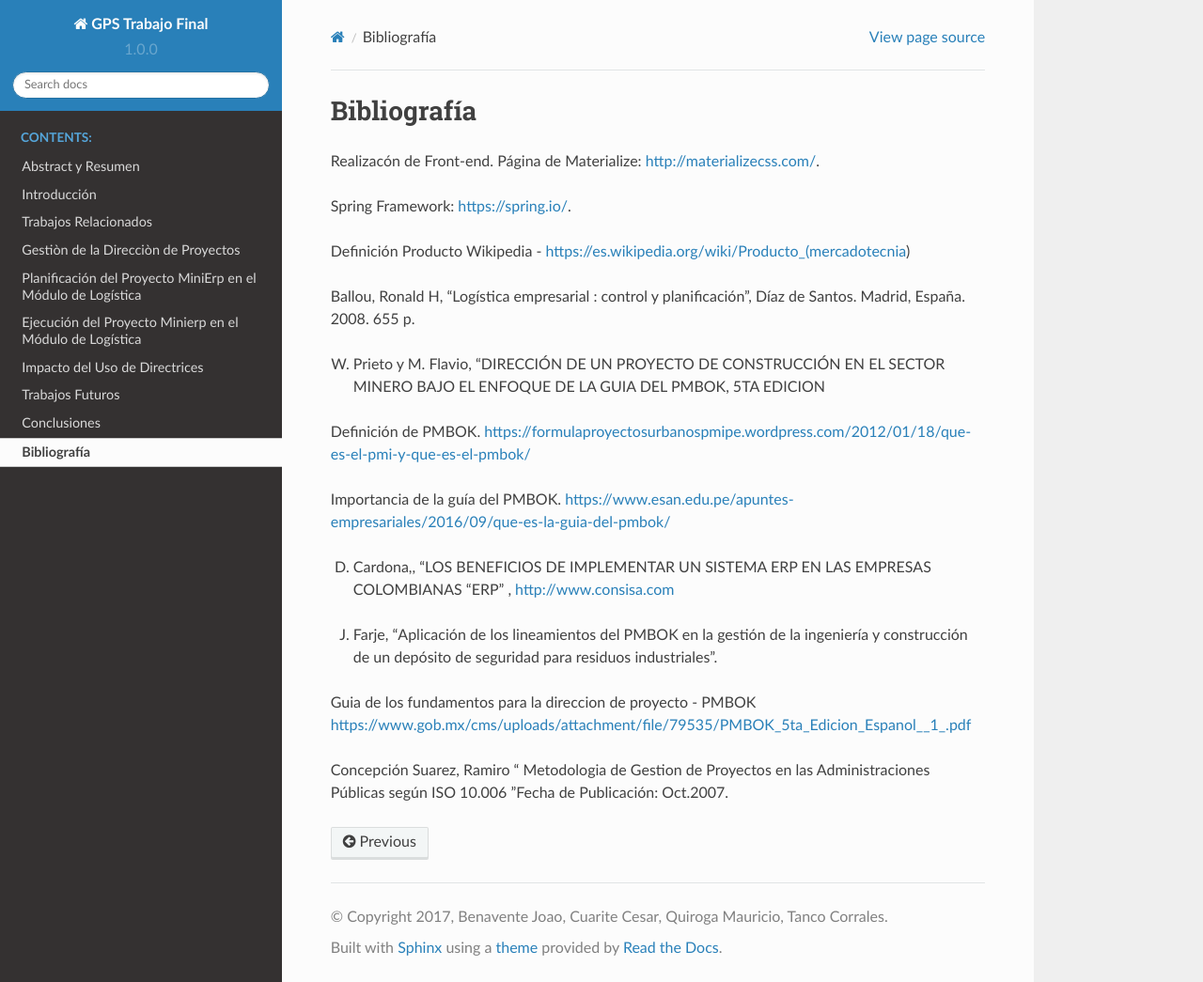
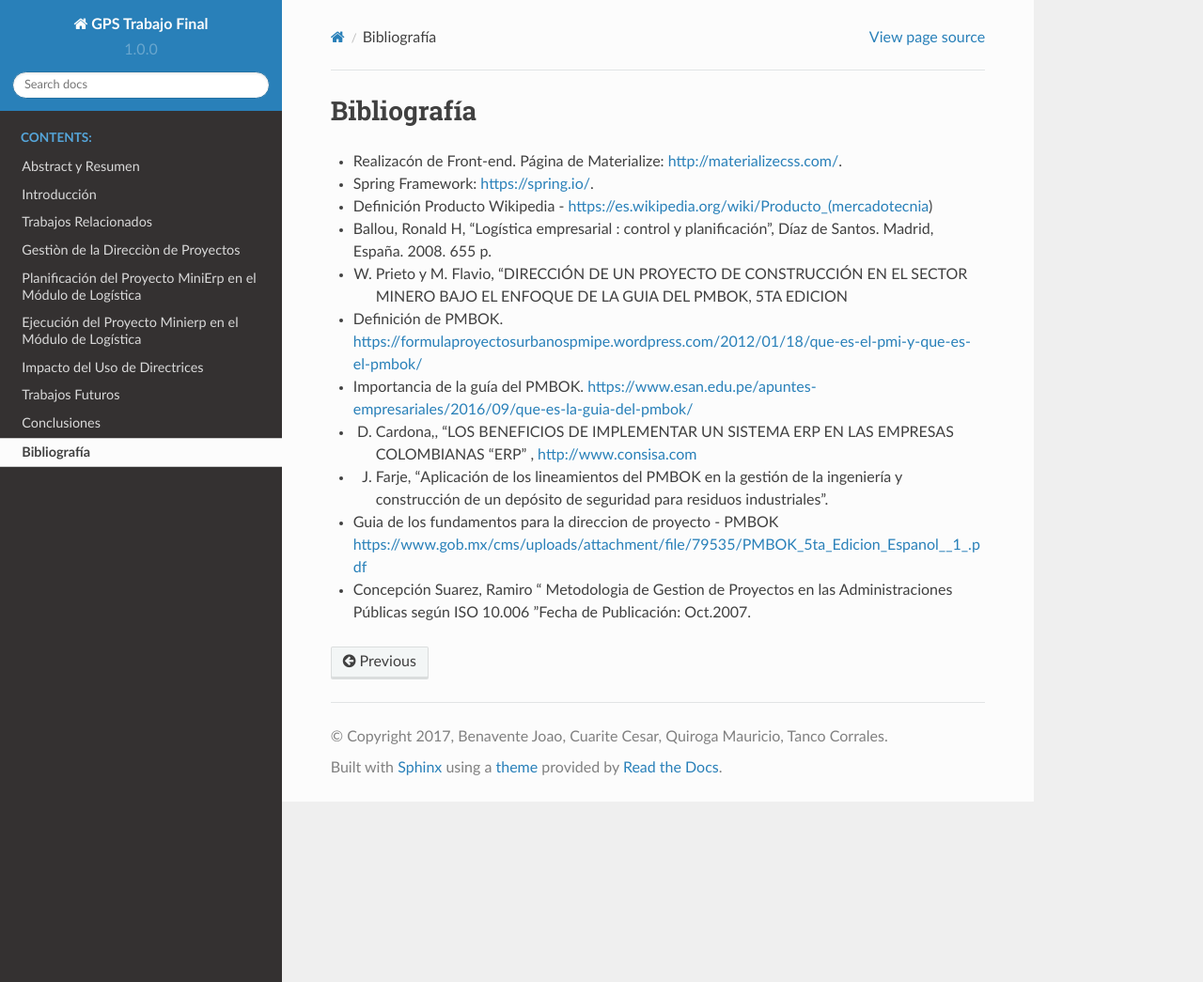
Before and after one commit to carlosyucra/GPS, a Sphinx documentation site: the page built from docs/source/tfm/50-bibliografia.rst, in a window 1280 px wide and 1045 px high. Shown: the whole window at 94% size. Built offline with Sphinx 7.4.7 and the Read the Docs theme 2.0.0, drawn with Linux system fonts in a browser that asks for light colours.

Commit message:
quinto commit

```diff
--- a/docs/source/tfm/20-metodologia.rst
+++ b/docs/source/tfm/20-metodologia.rst
@@ -56,8 +56,3 @@ Gestión del Cronograma
 En esta sesión describiremos cómo será gestionado según el tiempo del proyecto, para ellos incluye procesos requeridos desde la definición y el secuenciamiento de las actividades hasta la estimación de la duración de cada actividad y desarrollo del cronograma del proyecto.
 
 Para esta elaboración se tomará en cuenta los hitos del proyecto. las cuales se usarán para definir las fechas principales del proyecto.
-
-
-
-a    b    c
-a    d	  s
--- a/docs/source/tfm/50-bibliografia.rst
+++ b/docs/source/tfm/50-bibliografia.rst
@@ -3,24 +3,24 @@
 Bibliografía
 ============
 
-Realizacón de Front-end. Página de Materialize: http://materializecss.com/.
+- Realizacón de Front-end. Página de Materialize: http://materializecss.com/.
 
-Spring Framework: https://spring.io/.
+- Spring Framework: https://spring.io/.
 
-Definición Producto Wikipedia -  https://es.wikipedia.org/wiki/Producto_(mercadotecnia)
+- Definición Producto Wikipedia -  https://es.wikipedia.org/wiki/Producto_(mercadotecnia)
 
-Ballou, Ronald H, “Logística empresarial : control y planificación”, Díaz de Santos. Madrid, España. 2008. 655 p.
+- Ballou, Ronald H, “Logística empresarial : control y planificación”, Díaz de Santos. Madrid, España. 2008. 655 p.
 
-W. Prieto y M. Flavio, “DIRECCIÓN DE UN PROYECTO DE CONSTRUCCIÓN EN EL SECTOR MINERO BAJO EL ENFOQUE DE LA GUIA DEL PMBOK, 5TA EDICION
+- W. Prieto y M. Flavio, “DIRECCIÓN DE UN PROYECTO DE CONSTRUCCIÓN EN EL SECTOR MINERO BAJO EL ENFOQUE DE LA GUIA DEL PMBOK, 5TA EDICION
 
-Definición de PMBOK. https://formulaproyectosurbanospmipe.wordpress.com/2012/01/18/que-es-el-pmi-y-que-es-el-pmbok/
+- Definición de PMBOK. https://formulaproyectosurbanospmipe.wordpress.com/2012/01/18/que-es-el-pmi-y-que-es-el-pmbok/
 
-Importancia de la guía del PMBOK. https://www.esan.edu.pe/apuntes-empresariales/2016/09/que-es-la-guia-del-pmbok/
+- Importancia de la guía del PMBOK. https://www.esan.edu.pe/apuntes-empresariales/2016/09/que-es-la-guia-del-pmbok/
 
-D. Cardona,, “LOS BENEFICIOS DE IMPLEMENTAR UN SISTEMA ERP EN LAS EMPRESAS COLOMBIANAS “ERP” , http://www.consisa.com
+- D. Cardona,, “LOS BENEFICIOS DE IMPLEMENTAR UN SISTEMA ERP EN LAS EMPRESAS COLOMBIANAS “ERP” , http://www.consisa.com
 
-J. Farje, “Aplicación de los lineamientos del PMBOK en la gestión de la ingeniería y construcción de un depósito de seguridad para residuos industriales”.
+- J. Farje, “Aplicación de los lineamientos del PMBOK en la gestión de la ingeniería y construcción de un depósito de seguridad para residuos industriales”.
 
-Guia de los fundamentos para la direccion de proyecto - PMBOK  https://www.gob.mx/cms/uploads/attachment/file/79535/PMBOK_5ta_Edicion_Espanol__1_.pdf
+- Guia de los fundamentos para la direccion de proyecto - PMBOK  https://www.gob.mx/cms/uploads/attachment/file/79535/PMBOK_5ta_Edicion_Espanol__1_.pdf
 
-Concepción Suarez, Ramiro “ Metodologia de Gestion de Proyectos en las Administraciones Públicas según ISO 10.006  ”Fecha de Publicación: Oct.2007.
+- Concepción Suarez, Ramiro “ Metodologia de Gestion de Proyectos en las Administraciones Públicas según ISO 10.006  ”Fecha de Publicación: Oct.2007.
```
Also changed, not shown: 2 other files.
